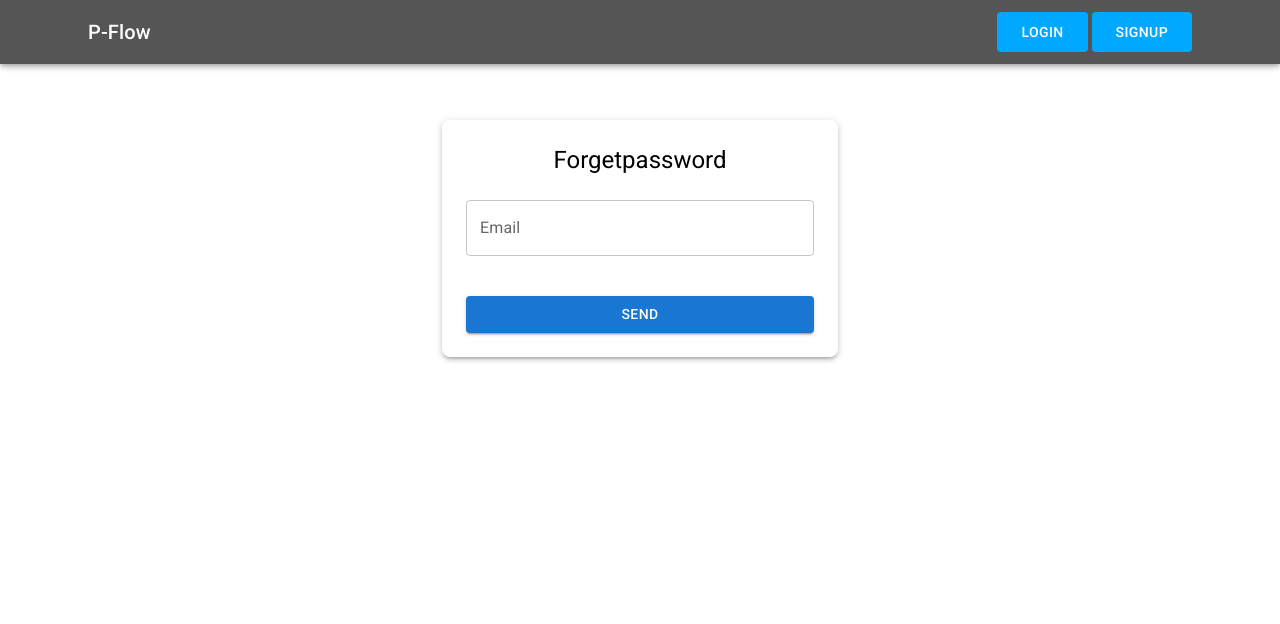
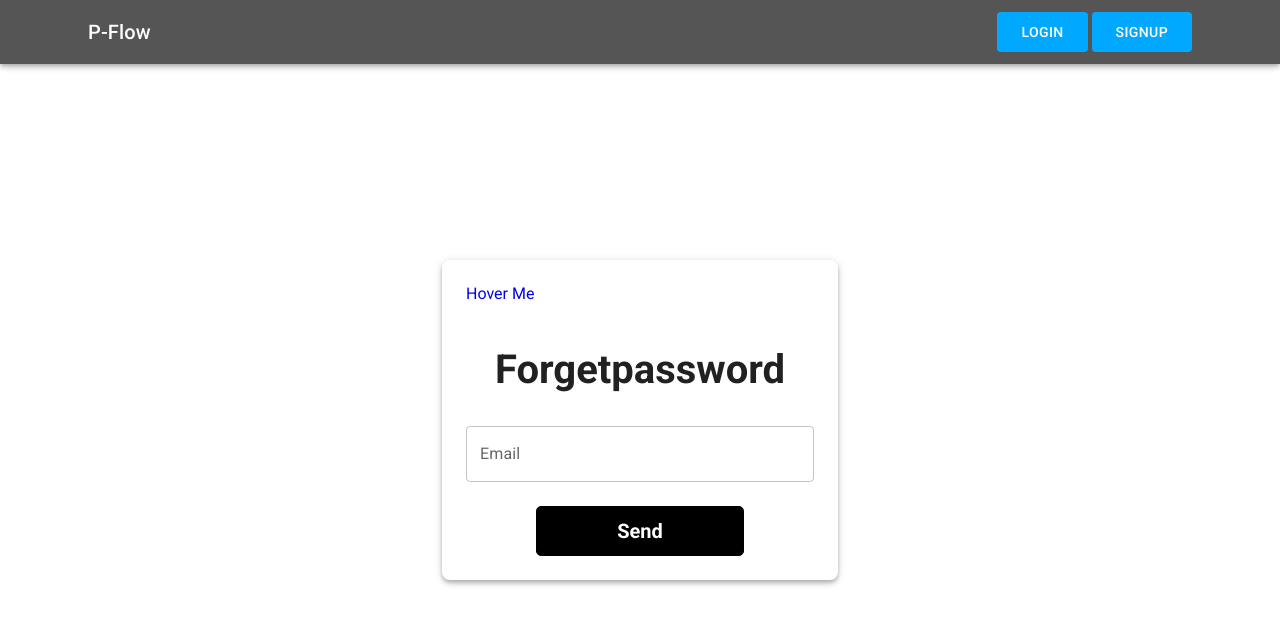
Before and after one commit to elref7i/p-flow, a React (Vite) app: page /forgetpassword in a window 1280 px wide. Shown: the top 624 px of the page. Built offline with nearby package versions, Linux system fonts and the light colour scheme.

Commit message:
Add CustomButton component and update ForgetPassword and Login pages to use it; enhance layout and styling

```diff
--- /dev/null
+++ b/src/components/Common/ButtonStyle.jsx
@@ -0,0 +1,25 @@
+import { styled } from '@mui/material/styles';
+
+const CustomButton = styled('button')(
+  ({ pad, bgcolor, marginInline, fontWeight, hover }) => ({
+    backgroundColor: bgcolor || 'black', // اللون الافتراضي
+    color: 'white',
+    padding: pad || '10px 20px', // القيم الافتراضية
+    borderRadius: '5px',
+    border: '1px solid #000',
+    cursor: 'pointer',
+    transition: '0.3s',
+    display: 'block',
+    paddingBlock: '12px',
+    paddingInline: '80px',
+    fontSize: '20px',
+    fontWeight: fontWeight || 'bold',
+    marginInline: marginInline || 'auto',
+    '&:hover': {
+      backgroundColor: '#fff',
+      color: '#000',
+    },
+  })
+);
+
+export default CustomButton;
--- a/src/pages/Forgetpassword/Forgetpassword.jsx
+++ b/src/pages/Forgetpassword/Forgetpassword.jsx
@@ -1,7 +1,16 @@
-import { Button, TextField, Container, Box, Typography } from '@mui/material';
+import {
+  Button,
+  TextField,
+  Container,
+  Box,
+  Typography,
+  Paper,
+} from '@mui/material';
+import CustomButton from '../../components/Common/ButtonStyle';
 import { useFormik } from 'formik';
 // import { Link } from 'react-router-dom';
 import * as Yup from 'yup';
+import { Link } from 'react-router-dom';
 
 export default function Forgetpassword() {
   const emailRegex = /^[^\s@]+@[^\s@]+\.[^\s@]+$/;
@@ -22,17 +31,34 @@ export default function Forgetpassword() {
   });
 
   return (
-    <Container maxWidth="xs">
-      <Box sx={{ mt: 5, p: 3, boxShadow: 3, borderRadius: 2 }}>
-        <Typography variant="h5" align="center" gutterBottom>
-          Forgetpassword
-        </Typography>
-        <TextField fullWidth label="Email" margin="normal" sx={{ mb: 3 }} />
+    <Box
+      component={'section'}
+      sx={{
+        minHeight: '80vh',
+        display: 'flex',
+        alignItems: 'center',
+      }}
+    >
+      <Container maxWidth="xs">
+        <Paper sx={{ mt: 5, p: 3, borderRadius: 2 }} elevation={4}>
+          <Box sx={{ mb: 5 }}>
+            <Link to="login">
+              <Link to="/login">Hover Me</Link>
+            </Link>
+          </Box>
+          <Typography
+            variant="h5"
+            sx={{ fontSize: '40px', fontWeight: 'bold' }}
+            align="center"
+            gutterBottom
+          >
+            Forgetpassword
+          </Typography>
+          <TextField fullWidth label="Email" margin="normal" sx={{ mb: 3 }} />
 
-        <Button fullWidth variant="contained" color="primary" sx={{ mt: 2 }}>
-          Send
-        </Button>
-      </Box>
-    </Container>
+          <CustomButton>Send</CustomButton>
+        </Paper>
+      </Container>
+    </Box>
   );
 }
--- a/src/pages/Login/Login.jsx
+++ b/src/pages/Login/Login.jsx
@@ -16,6 +16,7 @@ import {
   IconButton,
   Paper,
 } from '@mui/material';
+import CustomButton from '../../components/Common/ButtonStyle';
 import { useFormik } from 'formik';
 import { useState } from 'react';
 import { Link } from 'react-router-dom';
@@ -69,7 +70,12 @@ export default function Login() {
     >
       <Container maxWidth="xs">
         <Paper sx={{ mt: 5, p: 3, borderRadius: 2 }} elevation={4}>
-          <Typography variant="h5" align="center" gutterBottom>
+          <Typography
+            variant="h5"
+            align="center"
+            gutterBottom
+            sx={{ fontSize: '40px', fontWeight: 'bold' }}
+          >
             Login
           </Typography>
           <TextField fullWidth label="Email" margin="normal" sx={{ mb: 3 }} />
@@ -105,7 +111,7 @@ export default function Login() {
               Forget Password
             </Link>
           </Box>
-          <FormControl component="fieldset">
+          <FormControl component="fieldset" sx={{ mb: 3 }}>
             <FormLabel component="legend">User Type</FormLabel>
             <RadioGroup row>
               <FormControlLabel
@@ -121,9 +127,7 @@ export default function Login() {
             </RadioGroup>
           </FormControl>
 
-          <Button fullWidth variant="contained" color="primary" sx={{ mt: 2 }}>
-            Login
-          </Button>
+          <CustomButton>Login</CustomButton>
         </Paper>
       </Container>
     </Box>
```
